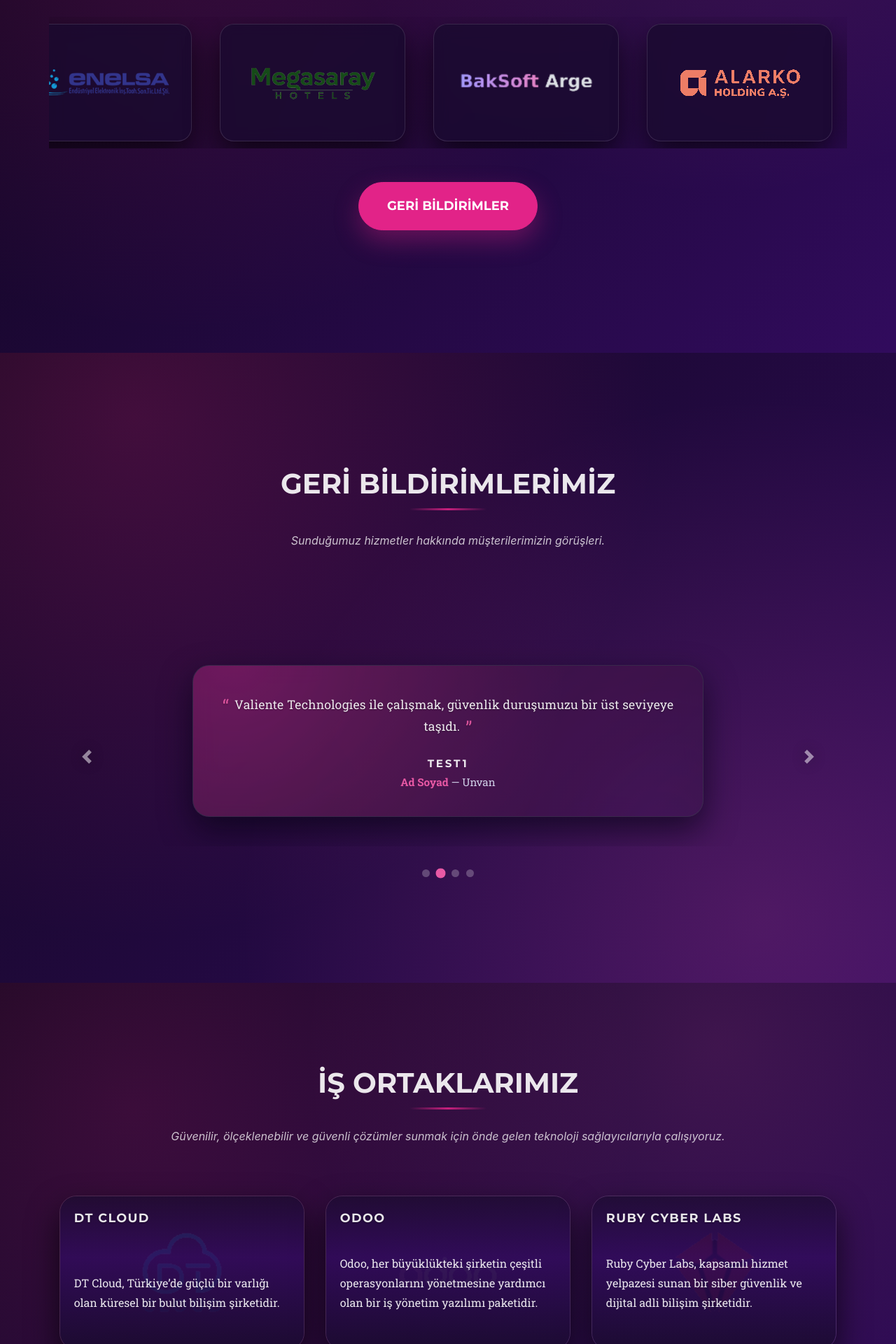
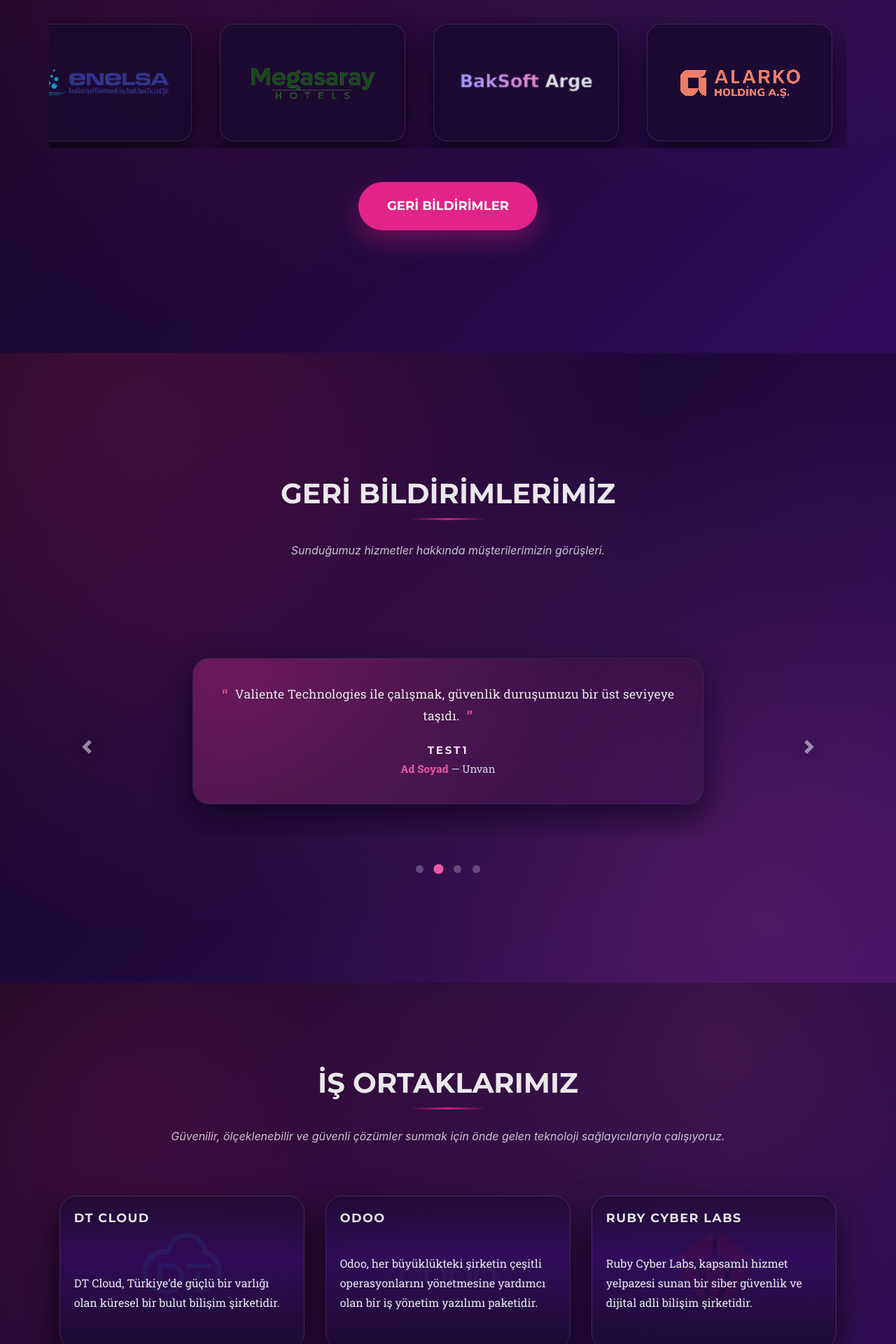
Before and after one commit to ValienteTechnologies/ValienteTechnologies.github.io, a Jekyll site: the page built from index.md, in a window 1280 px wide. Shown: the part 3096-5016 px from the top of the page at 70% size. Built offline with Jekyll 4.4.1, drawn with Linux system fonts in a browser that asks for light colours; some web fonts are replaced.

Commit message:
carousal fix

```diff
--- a/_sass/base/_page.scss
+++ b/_sass/base/_page.scss
@@ -43,6 +43,11 @@
   /* Form */
   --textarea-min-height: #{$textarea-min-height};
   --form-field-min-width: #{$form-field-min-width};
+
+  /* Carousel */
+  --carousel-min-height: #{$carousel-min-height};
+  --indicator-gap: #{$indicator-gap};
+  --indicator-dot-size: #{$indicator-dot-size};
 
   /* Shadows */
   --shadow-elevated: 0 20px 45px rgba(#{$valiente-midnight}, 0.65);
--- a/_sass/base/_variables.scss
+++ b/_sass/base/_variables.scss
@@ -61,6 +61,11 @@
 $textarea-min-height: 8rem !default;
 $form-field-min-width: 220px !default;
 
+// Carousel (testimonials)
+$carousel-min-height: 18.75rem !default;
+$indicator-gap: 1.5rem !default;
+$indicator-dot-size: 0.6875rem !default;
+
 // Surface/border (for dark theme cards)
 $border-surface: rgba(255, 255, 255, 0.12) !default;
 $border-surface-muted: rgba(255, 255, 255, 0.18) !default;
--- a/_sass/components/_buttons.scss
+++ b/_sass/components/_buttons.scss
@@ -8,7 +8,7 @@
     transform 0.2s ease;
 
   &:active {
-    transform: translateY(1px);
+    transform: translateY(0.0625rem);
   }
 }
 
--- a/_sass/layout/_testimonials.scss
+++ b/_sass/layout/_testimonials.scss
@@ -16,34 +16,34 @@
 
   .section-subheading {
     color: var(--color-text-muted-on-dark) !important;
-    max-width: 640px;
+    max-width: 40rem;
     margin-inline: auto;
   }
 }
 
 .testimonials-carousel {
   position: relative;
-  margin-top: calc($space-grid-margin + 0.5rem);
-  padding-bottom: calc($space-grid-margin + 0.25rem);
+  margin-top: var(--space-gap-lg);
+  padding-bottom: calc(var(--indicator-gap) + var(--space-gap-lg));
 
   .carousel-inner {
     position: relative;
     z-index: 1;
-    min-height: 300px; // Ensure consistent height for varying testimonial lengths
+    min-height: var(--carousel-min-height);
     display: flex;
     align-items: center;
   }
 
   .carousel-indicators {
-    bottom: -1rem; // Nudge indicators slightly below the carousel content
+    bottom: calc(-1 * var(--indicator-gap));
 
     li {
-      width: 11px;
-      height: 11px;
+      width: $indicator-dot-size;
+      height: $indicator-dot-size;
       border-radius: 999px;
       background-color: rgba(255, 255, 255, 0.35);
       border: none;
-      margin: 0 5px;
+      margin: 0 var(--space-gap-sm);
       transition: transform 0.25s ease, background-color 0.25s ease, opacity 0.25s ease;
       opacity: 0.7;
 
@@ -69,7 +69,7 @@
 .testimonial-card {
   position: relative;
   @include surface-card($radius-card-lg);
-  padding: calc(var(--space-card-padding-lg) + #{$space-gap-xs}) var(--space-card-padding-lg) var(--space-card-padding-lg);
+  padding: var(--space-card-padding-lg);
   background: rgba($valiente-midnight, 0.86);
   border: 1px solid $border-surface;
   @include backdrop-blur(16px);
@@ -123,6 +123,7 @@
 
 .testimonial-quote {
   position: relative;
+  margin-bottom: 0;
   font-size: var(--font-size-xl);
   line-height: 1.75;
   letter-spacing: 0.01em;
@@ -143,7 +144,7 @@
 
   &::before,
   &::after {
-    font-size: 1.6rem;
+    font-size: 1.5rem;
     color: rgba($valiente-rose, 0.9);
     vertical-align: middle; // Better alignment with text baseline
     line-height: 0;         // Prevent pseudo-elements from affecting line height
@@ -151,17 +152,17 @@
 
   &::before {
     content: open-quote;
-    margin-right: 0.2rem;
+    margin-right: $space-gap-xs;
   }
 
   &::after {
     content: close-quote;
-    margin-left: 0.2rem;
+    margin-left: $space-gap-xs;
   }
 }
 
 .testimonial-meta {
-  margin-top: calc($space-grid-margin - 0.75rem);
+  margin-top: var(--space-gap-md);
 }
 
 .testimonial-company {
@@ -187,8 +188,8 @@
   }
 
   .testimonial-card {
-    padding: calc($space-grid-margin - 0.75rem) var(--space-gap-xl) calc($space-grid-margin - 0.9rem);
-    margin-inline: -0.25rem;
+    padding: var(--space-gap-xl);
+    margin-inline: calc(-1 * $space-gap-xs);
     box-shadow: 0 18px 50px rgba(6, 3, 20, 0.7);
     animation: none;
   }
@@ -200,8 +201,8 @@
   }
 
   .testimonials-carousel {
-    margin-top: calc($space-grid-margin - 0.25rem);
-    padding-bottom: calc($space-grid-margin - 0.4rem);
+    margin-top: var(--space-gap);
+    padding-bottom: calc(var(--indicator-gap) + var(--space-gap));
   }
 
   .testimonials-carousel .carousel-control-prev,
@@ -210,6 +211,6 @@
   }
 
   .testimonials-carousel .carousel-indicators {
-    bottom: -0.4rem; // Slightly below on small screens as well
+    bottom: calc(-1 * var(--space-gap-md));
   }
 }
```
